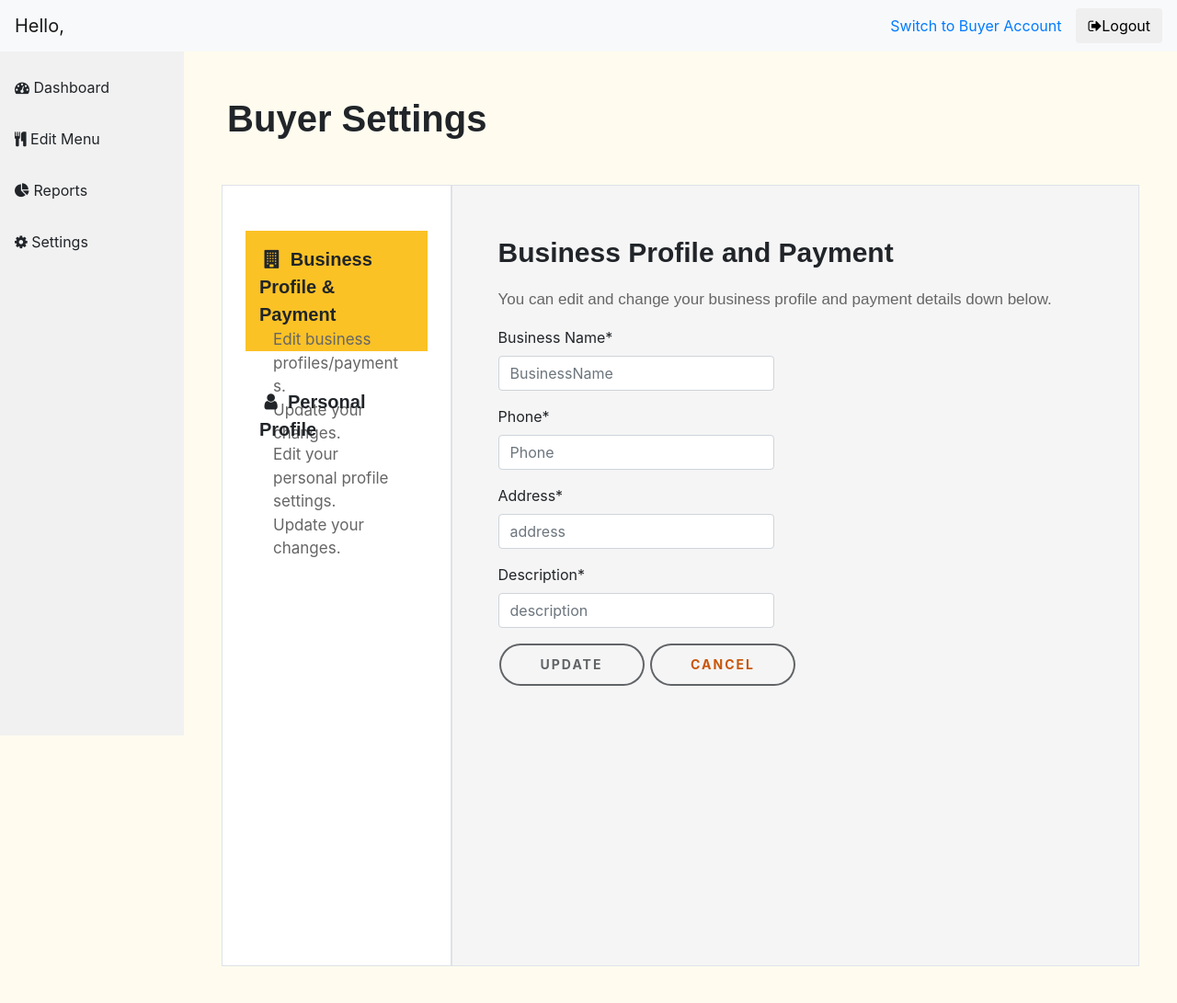
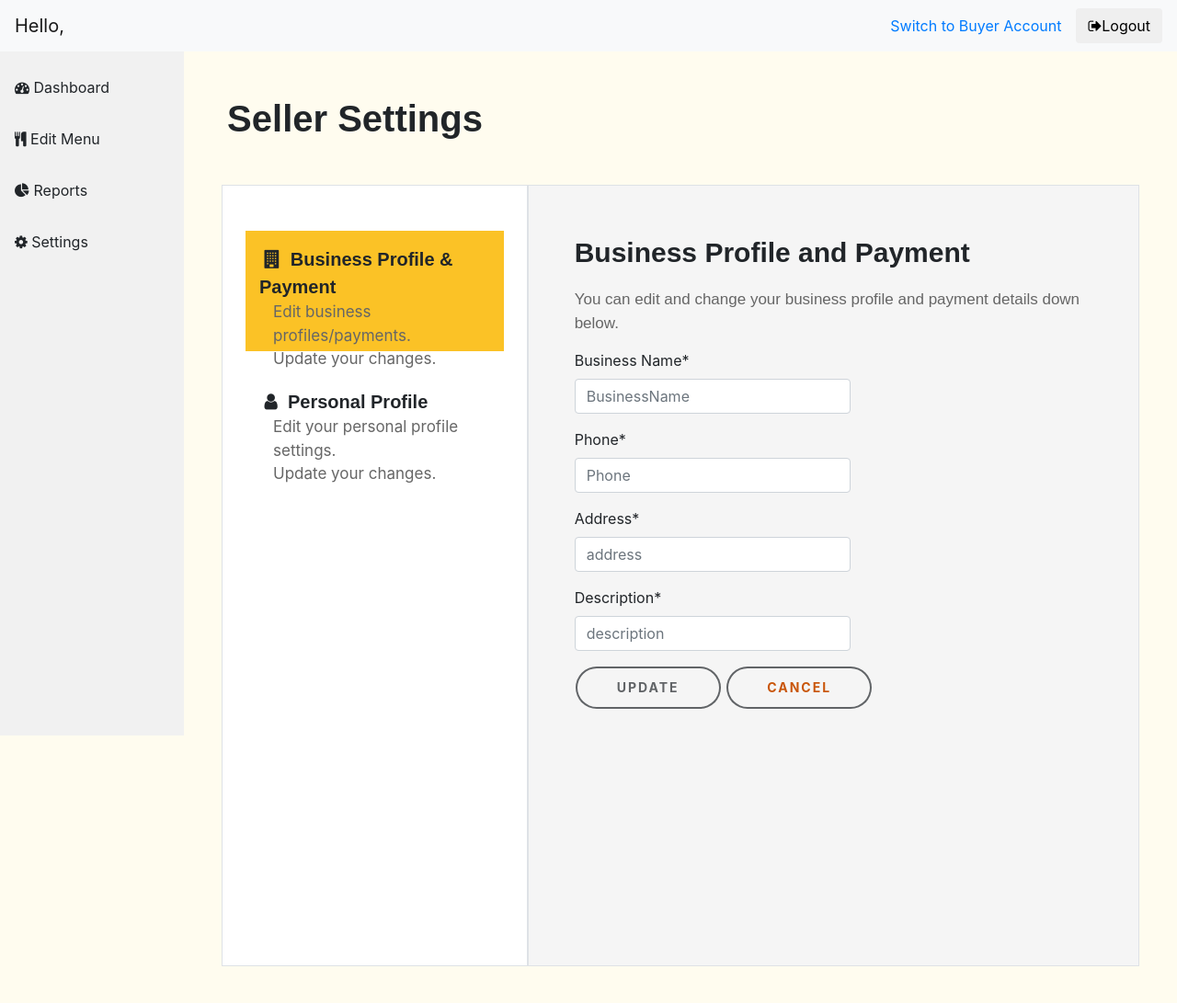
Before and after one commit to Michelle-Vava/ShareEats, a Django app: template develop/templates/seller/seller_settings.html in a window 1280 px wide. Shown: the whole page at 92% size. Run offline with Django 4.2, Linux system fonts and the light colour scheme; the template is opened without the code that fills it: values that come from a table or form of the project are taken from there, others are empty; parts of the project's set-up code (start-up, migrations or seed data) failed here and were passed over; some libraries are stand-ins or nearby versions.

Commit message:
Seller Settings Page Refactored

```diff
--- a/develop/templates/buyer/buyer_settings.html
+++ b/develop/templates/buyer/buyer_settings.html
@@ -8,7 +8,7 @@
 
    <div class="container-fluid" style="float: left; padding: 40px">
       <div class="row justify-content-between">
-        <div class="col-3 border" style="height: 850px; padding: 25px;  background: white">
+        <div class="col-4 border" style="height: 850px; padding: 25px;  background: white">
             <br>
             <div class="container py-3 p_profile" style="background: #FBC226; height: 131px">
                 <a style="font-family: Arial; font-size: 20px">&nbsp;<i class="fa fa-user"></i><b>&nbsp; Personal Profile</b></a>
--- a/develop/templates/seller/seller_settings.html
+++ b/develop/templates/seller/seller_settings.html
@@ -3,10 +3,10 @@
 
 {% load crispy_forms_tags %}
 {% block content %}
-         <h1 style="font-family: Arial; font-size: 40px"><b> &ensp; Buyer Settings</b></h1>
+         <h1 style="font-family: Arial; font-size: 40px"><b> &ensp; Seller Settings</b></h1>
      <div class="container-fluid" style="float: left; padding: 40px">
       <div class="row justify-content-between">
-        <div class="col-3 border" style="height: 850px; padding: 25px;  background: white">
+        <div class="col-4 border" style="height: 850px; padding: 25px;  background: white">
             <br>
             <div class="container py-3 p_profile" style="background: #FBC226; height: 131px">
                 <a style="font-family: Arial; font-size: 20px">&nbsp;<i class="fa fa-building"></i><b>&nbsp; Business Profile & Payment</b></a>
```
